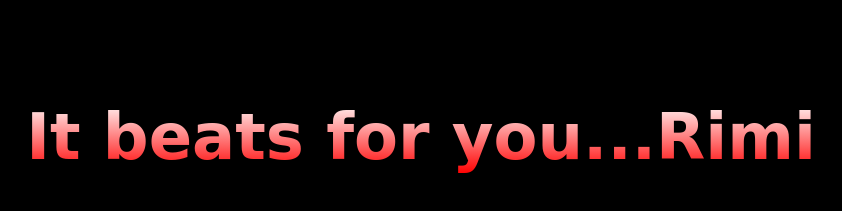
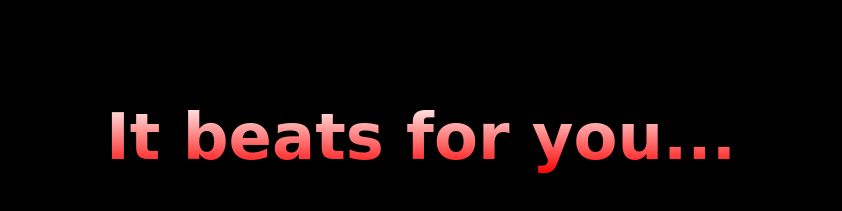
Before and after one commit to IceHawk11/Heart-Beat, a plain HTML site: page index.html in a window 1280 px wide. Shown: the part 129-340 px from the top of the page, without its empty margins (219-1061 px from the left). Drawn offline with Linux system fonts and the light colour scheme.

Commit message:
Update index.html

```diff
--- a/index.html
+++ b/index.html
@@ -78,7 +78,7 @@
         <img src="211px-CoeurHumain_svg.gif" class="human-heart" alt="human heart"/>
    </div>
     <div>
-     <h1>It beats for you...Rimi</h1>
+     <h1>It beats for you...</h1>
 
     </div>
 
```
